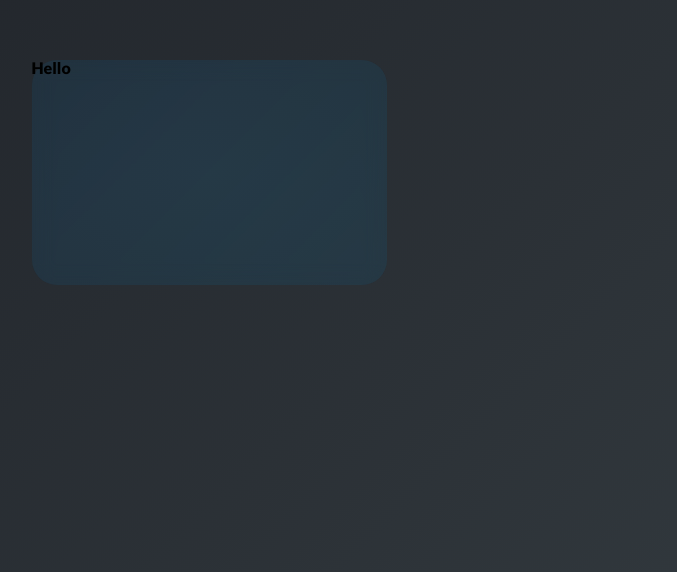
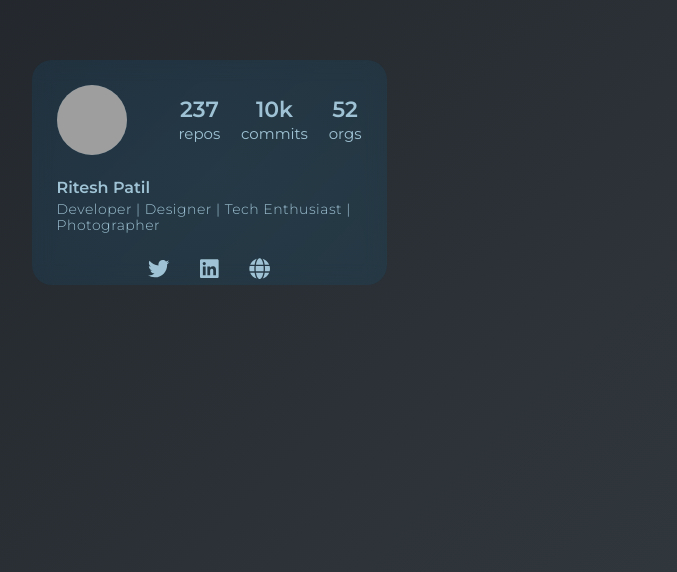
Before and after one commit to dscnitrourkela/project-something, a Gatsby site: page /playground in a window 1280 px wide. Shown: the part 228-800 px from the top of the page, without its empty margins (431-1108 px from the left). Built offline with nearby package versions, Linux system fonts and the light colour scheme; Gatsby itself is replaced by a stand-in of ours; grey boxes are pictures that could not be loaded.

Commit message:
feat: create user showcase card component

```diff
--- a/gatsby-config.js
+++ b/gatsby-config.js
@@ -28,13 +28,6 @@ module.exports = {
   plugins: [
     `gatsby-plugin-react-helmet`,
     `gatsby-plugin-image`,
-    {
-      resolve: `gatsby-source-filesystem`,
-      options: {
-        name: `images`,
-        path: `${__dirname}/src/images`,
-      },
-    },
     `gatsby-transformer-sharp`,
     `gatsby-plugin-sharp`,
     {
--- a/package.json
+++ b/package.json
@@ -33,6 +33,10 @@
     "lint:find": "npx eslint 'src/**/*.{js,jsx,ts,tsx,json,md}'"
   },
   "dependencies": {
+    "@fortawesome/fontawesome-svg-core": "^1.2.36",
+    "@fortawesome/free-brands-svg-icons": "^5.15.4",
+    "@fortawesome/free-solid-svg-icons": "^5.15.4",
+    "@fortawesome/react-fontawesome": "^0.1.15",
     "dotenv": "^10.0.0",
     "gatsby": "^3.13.1",
     "gatsby-plugin-image": "^1.13.0",
--- a/src/components/shared/UserShowcaseCard.js
+++ b/src/components/shared/UserShowcaseCard.js
@@ -2,20 +2,149 @@ import React from 'react';
 
 // Libraries
 import styled from 'styled-components';
+import { FontAwesomeIcon } from '@fortawesome/react-fontawesome';
+import { faLinkedin, faTwitter } from '@fortawesome/free-brands-svg-icons';
+import { faGlobe } from '@fortawesome/free-solid-svg-icons';
 
 const CardContainer = styled.div`
   width: 355px;
   height: 225px;
-  border-radius: 25px;
+  min-width: 355px;
+  border-radius: 20px;
+
   background: radial-gradient(rgba(17, 168, 253, 0.1), rgba(0, 129, 201, 0.1));
   backdrop-filter: blur(10px);
   -webkit-backdrop-filter: blur(10px);
+
+  margin: 15px;
+  padding: 25px;
+
+  display: flex;
+  flex-direction: column;
+  justify-content: space-around;
+  align-items: center;
 `;
 
-const UserShowcaseCard = () => (
-  <CardContainer>
-    <h1>Hello</h1>
-  </CardContainer>
-);
+const BoldHeading = styled.h3`
+  font-family: 'Montserrat', sans-serif;
+  font-weight: 600;
+  font-size: 22px;
+  color: #9fc3d4;
+  margin: 0;
+  margin-bottom: 5px;
+`;
+
+const NormalPara = styled.p`
+  font-family: 'Montserrat', sans-serif;
+  font-weight: 400;
+  font-size: 15px;
+  color: #9fc3d4;
+  margin: 0;
+`;
+
+const SingleStatContainer = styled.div`
+  display: flex;
+  flex-direction: column;
+  align-items: center;
+  justify-content: center;
+  height: auto;
+`;
+
+const StatsContainer = styled.div`
+  width: 60%;
+  display: flex;
+  justify-content: space-between;
+  align-items: center;
+`;
+
+const UserImage = styled.img`
+  width: 70px;
+  height: 70px;
+  object-fit: cover;
+  border-radius: 100%;
+  margin: 0px;
+  background-color: #385d6f;
+`;
+
+const FirstRow = styled.div`
+  display: flex;
+  width: 100%;
+  display: flex;
+  align-items: center;
+  justify-content: space-between;
+`;
+
+const SecondRow = styled.div`
+  width: 100%;
+  text-align: left;
+  margin-top: 25px;
+`;
+
+const ThirdRow = styled.div`
+  width: 50%;
+  display: flex;
+  align-items: center;
+  justify-content: space-around;
+  margin-top: 25px;
+`;
+
+const UserShowcaseCard = () => {
+  const stats = [
+    {
+      name: 'repos',
+      count: 237,
+    },
+    {
+      name: 'commits',
+      count: '10k',
+    },
+    {
+      name: 'orgs',
+      count: 52,
+    },
+  ];
+
+  const user = {
+    name: 'Ritesh Patil',
+    img: 'https://www.riteshpatil.dev/static/64df91c784959766b37dfdaece83e6b8/5f169/Ritesh.webp',
+    description: 'Developer | Designer | Tech Enthusiast | Photographer',
+  };
+
+  return (
+    <CardContainer>
+      <FirstRow>
+        <UserImage src={user.img} alt={user.name} />
+        <StatsContainer>
+          {stats.map(({ name, count }) => (
+            <SingleStatContainer key={`${name}-${count}`}>
+              <BoldHeading>{count}</BoldHeading>
+              <NormalPara>{name}</NormalPara>
+            </SingleStatContainer>
+          ))}
+        </StatsContainer>
+      </FirstRow>
+
+      <SecondRow>
+        <BoldHeading style={{ fontSize: '16px', marginBottom: '5px' }}>{user.name}</BoldHeading>
+        <NormalPara
+          style={{
+            fontSize: '14px',
+            fontWeight: '300',
+            letterSpacing: '0.5px',
+            lineHeight: '16px',
+          }}
+        >
+          {user.description}
+        </NormalPara>
+      </SecondRow>
+
+      <ThirdRow>
+        <FontAwesomeIcon size='lg' icon={faTwitter} color='#9FC3D4' />
+        <FontAwesomeIcon size='lg' icon={faLinkedin} color='#9FC3D4' />
+        <FontAwesomeIcon size='lg' icon={faGlobe} color='#9FC3D4' />
+      </ThirdRow>
+    </CardContainer>
+  );
+};
 
 export default UserShowcaseCard;
--- a/src/pages/playground.js
+++ b/src/pages/playground.js
@@ -11,7 +11,7 @@ const Container = styled.div`
   max-width: 100vw;
   height: auto;
   min-height: 100vh;
-  background: linear-gradient(315deg, #32393e, #1d2026);
+  background: linear-gradient(-45deg, #32393e, #1d2026);
   display: flex;
   justify-content: center;
   align-items: center;
--- a/src/styles/globalStyles.css
+++ b/src/styles/globalStyles.css
@@ -1,4 +1,5 @@
 @import url('https://fonts.googleapis.com/css2?family=Lato:ital,wght@0,100;0,300;0,400;0,900;1,100;1,300;1,400;1,700;1,900&display=swap');
+@import url('https://fonts.googleapis.com/css2?family=Montserrat:ital,wght@0,100;0,200;0,300;0,400;0,500;0,600;0,700;0,800;0,900;1,100;1,200;1,300;1,400;1,500;1,600;1,700;1,800;1,900&display=swap');
 
 *,
 *:before,
```
Also changed, not shown: src/pages/index.js (+0 -9 lines), src/images/gatsby-astronaut.png (deleted), src/images/gatsby-icon.png (deleted), 1 other file.
